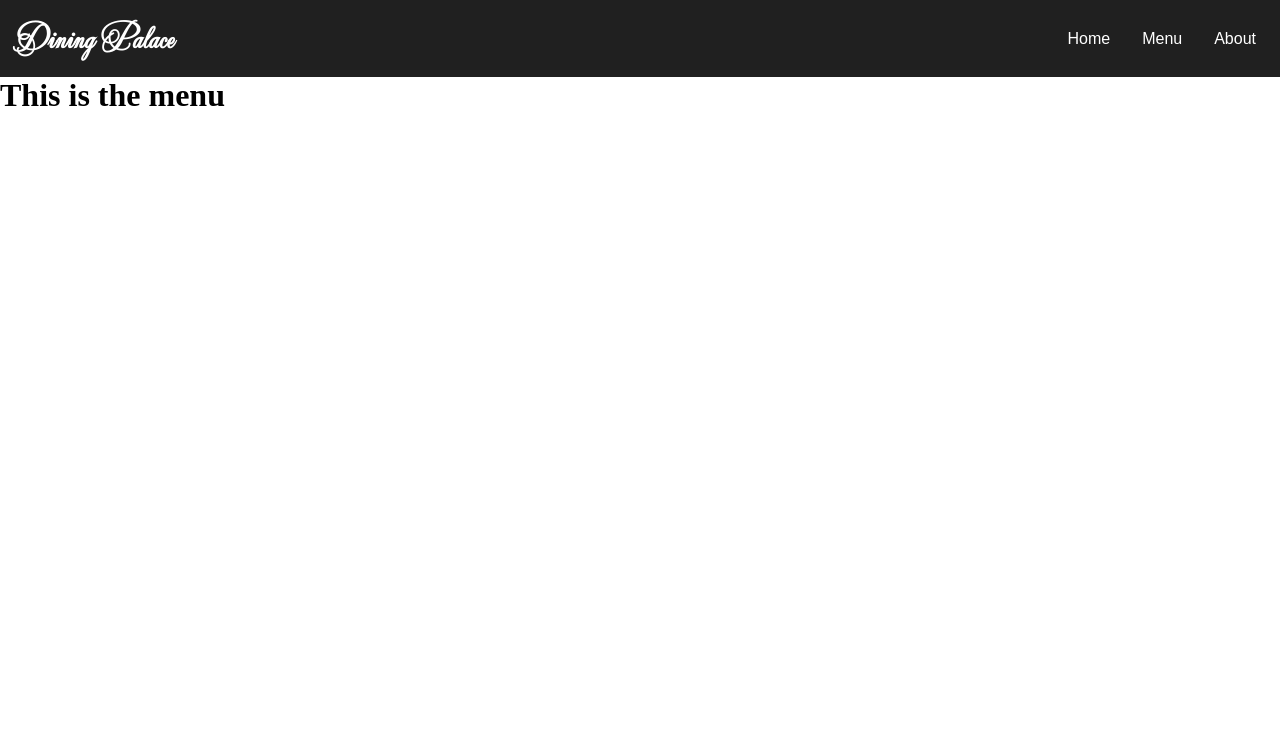
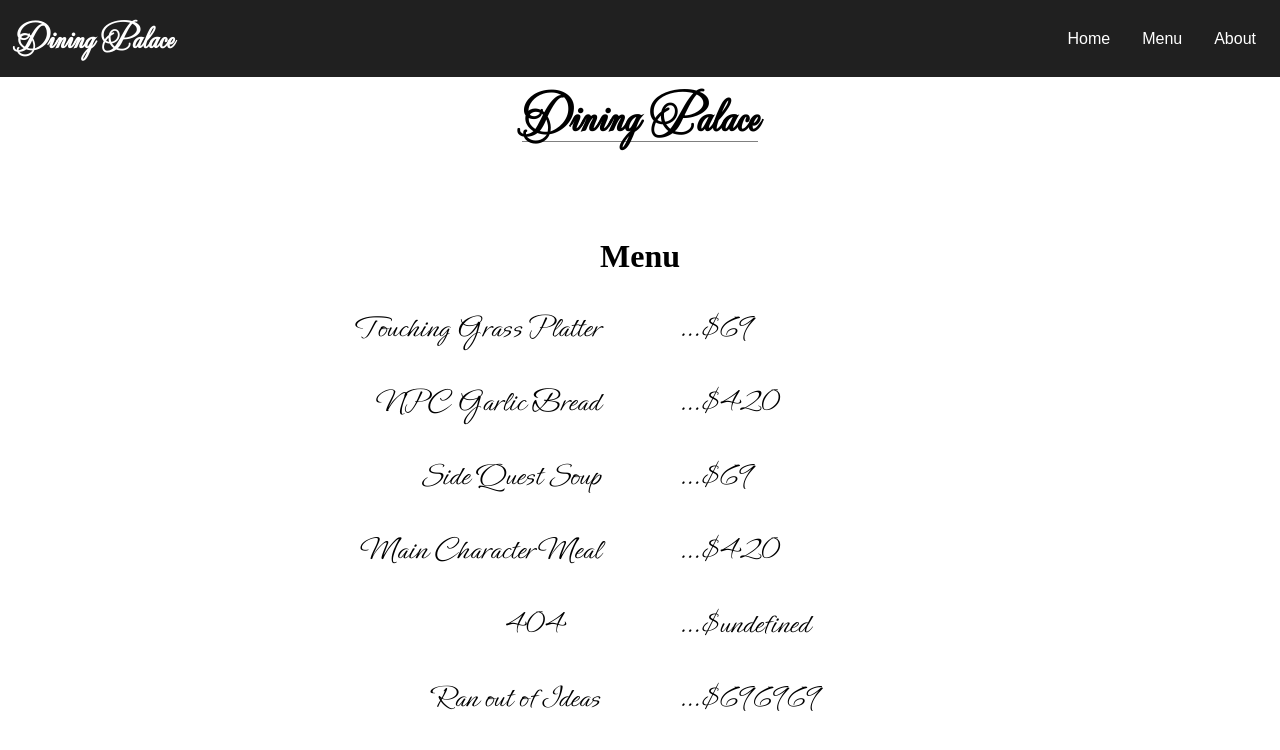
Before and after one commit to nivedhz/odin-restaurant-page, a website built with webpack: page src/template.html in a window 1280 px wide. Both pictures are taken after a click on the button "Menu". Built offline with nearby package versions, Linux system fonts and the light colour scheme.

Commit message:
feat(menu): added the menu layout and styled them

```diff
--- a/src/index.js
+++ b/src/index.js
@@ -17,7 +17,7 @@ const state = {
 };
 
 function showDefault() {
-  DOM.container.contentContainer.replaceChildren(createMenuPage());
+  DOM.container.contentContainer.replaceChildren(createAboutPage());
 }
 
 function handleSwitching(event) {
--- a/src/pages/menu.js
+++ b/src/pages/menu.js
@@ -1,7 +1,71 @@
+import "../styles/menu.css";
+
+const state = {
+  menuItems: [
+    {
+      name: "Touching Grass Platter",
+      price: 69,
+    },
+    {
+      name: "NPC Garlic Bread",
+      price: 420,
+    },
+    {
+      name: "Side Quest Soup",
+      price: 69,
+    },
+    {
+      name: "Main Character Meal",
+      price: 420,
+    },
+    {
+      name: "404",
+      price: "undefined",
+    },
+    {
+      name: "Ran out of Ideas",
+      price: 696969,
+    },
+  ],
+};
+
 function createMenuPage() {
-  let heading = document.createElement("h1");
-  heading.textContent = "This is the menu";
-  return heading;
+  const menuContainer = document.createElement("div");
+
+  const headingContainer = document.createElement("div");
+  headingContainer.classList.add("heading-container");
+  const restoHeading = document.createElement("h1");
+  restoHeading.classList.add("resto-heading");
+  restoHeading.textContent = "Dining Palace";
+  headingContainer.append(restoHeading);
+
+  const menuElContainer = document.createElement("div");
+  menuElContainer.classList.add("menu-el__container");
+
+  const menuHeading = document.createElement("h1");
+  menuHeading.classList.add("menu-heading");
+  menuHeading.textContent = "Menu";
+  menuElContainer.append(menuHeading);
+
+  state.menuItems.forEach((item) => {
+    const menuItemContainer = document.createElement("div");
+    menuItemContainer.classList.add("menu-item__container");
+
+    const itemName = document.createElement("p");
+    itemName.classList.add("menu-item__name");
+    itemName.textContent = item.name;
+
+    const itemPrice = document.createElement("p");
+    itemPrice.classList.add("menu-item__price");
+    itemPrice.textContent = `...$${item.price}`;
+
+    menuItemContainer.append(itemName, itemPrice);
+    menuElContainer.append(menuItemContainer);
+  });
+
+  menuContainer.append(headingContainer, menuElContainer);
+
+  return menuContainer;
 }
 
 export { createMenuPage };
--- a/src/styles/home.css
+++ b/src/styles/home.css
@@ -5,12 +5,6 @@
 @font-face {
   font-family: "Smooch Sans";
   src: url(../assets/fonts/SmoochSans-VariableFont_wght.ttf);
-}
-
-* {
-  margin: 0;
-  padding: 0;
-  box-sizing: border-box;
 }
 
 .img-container {
--- /dev/null
+++ b/src/styles/menu.css
@@ -0,0 +1,46 @@
+@font-face {
+  font-family: "Mea Culpa";
+  src: url(../assets/fonts/MeaCulpa-Regular.ttf);
+}
+@font-face {
+  font-family: "Ephesis";
+  src: url(../assets/fonts/Ephesis-Regular.ttf);
+}
+
+.heading-container {
+  display: flex;
+  justify-content: center;
+  align-items: center;
+  padding: 1rem;
+}
+.resto-heading {
+  font-family: "Mea Culpa", sans-serif;
+  font-size: 3rem;
+  border-bottom: 1px solid grey;
+  line-height: 1;
+}
+.menu-el__container {
+  display: flex;
+  flex-direction: column;
+  justify-content: center;
+  align-items: center;
+  gap: 2rem;
+  padding: 5rem;
+}
+.menu-item__container {
+  display: grid;
+  grid-template-columns: repeat(2, 1fr);
+  justify-content: space-between;
+  gap: 5rem;
+  font-size: 2rem;
+}
+.menu-item__price,
+.menu-item__name {
+  display: flex;
+  justify-content: center;
+  align-items: center;
+  font-family: "Ephesis", sans-serif;
+}
+.menu-item__price {
+  justify-self: start;
+}
```
Also changed, not shown: src/assets/fonts/Ephesis-Regular.ttf (added).
